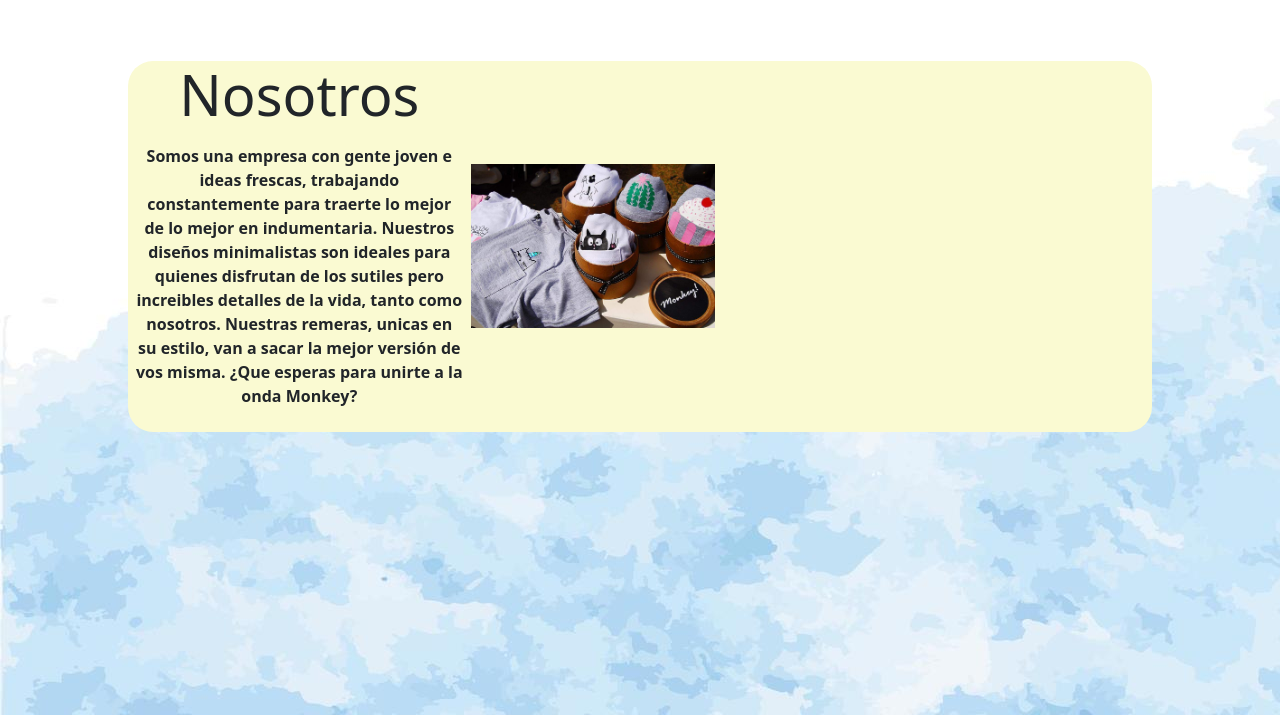
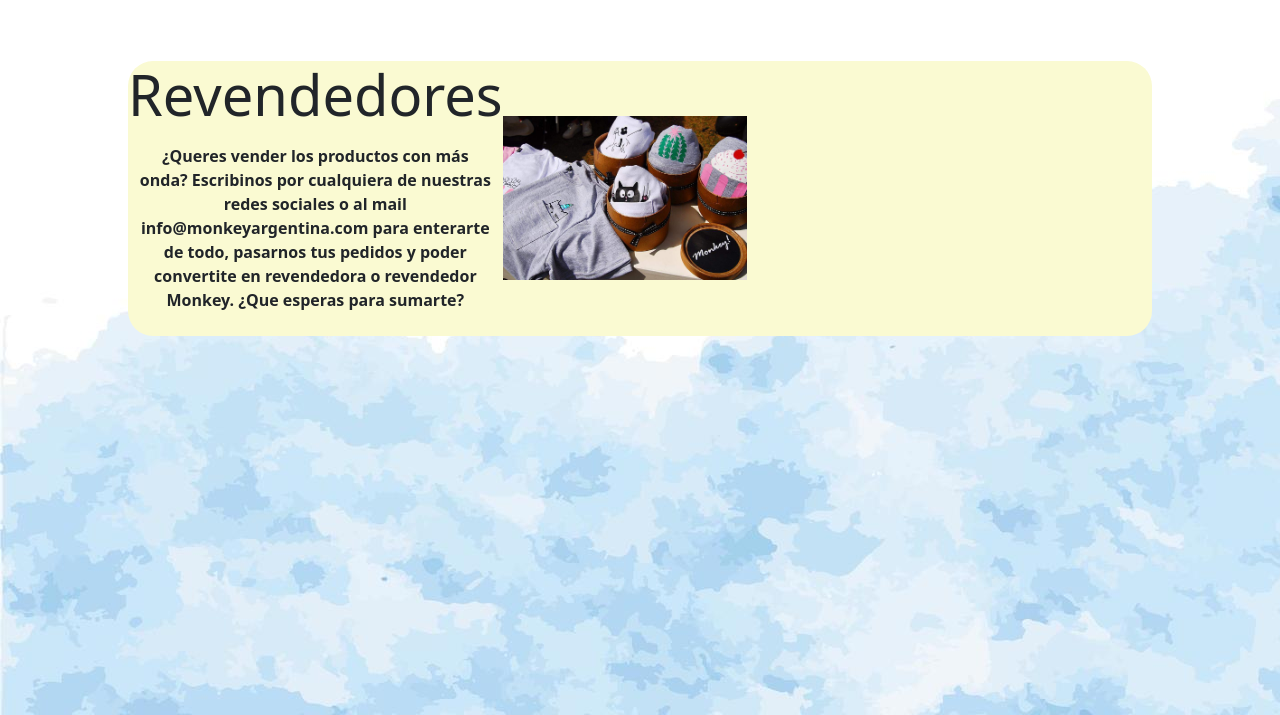
Before and after one commit to juanlesieur/proyecto_coder, a website: page revendedores.html in a window 1280 px wide. Shown: the part 85-800 px from the top of the page. Drawn offline with nearby package versions, Linux system fonts and the light colour scheme; files that its build step writes are made by us from their sources; files whose address does not match are found by name.

Commit message:
Se incluyó en el archivo revendedores.html, contenido explicativo para revendedores

```diff
--- a/revendedores.html
+++ b/revendedores.html
@@ -29,13 +29,10 @@
         <div class="row">
           <div class="col-7 d-flex align-items-center nosotros">
             <div class="nosotros">
-              <h1 class="text-center display-4">Nosotros</h1>
+              <h1 class="text-center display-4">Revendedores</h1>
               <p class="text-center p-2">
-                Somos una empresa con gente joven e ideas frescas, trabajando constantemente para traerte lo mejor de lo mejor en indumentaria.
-
-  Nuestros diseños minimalistas son ideales para quienes disfrutan de los sutiles pero increibles detalles de la vida, tanto como nosotros.
-
-  Nuestras remeras, unicas en su estilo, van a sacar la mejor versión de vos misma. ¿Que esperas para unirte a la onda Monkey?
+                ¿Queres vender los productos con más onda? Escribinos por cualquiera de nuestras redes sociales o al mail info@monkeyargentina.com para enterarte de todo, pasarnos tus pedidos y poder convertite en revendedora o revendedor Monkey.
+                ¿Que esperas para sumarte?
               </p>
             </div>
             <div class="col-5">
```
